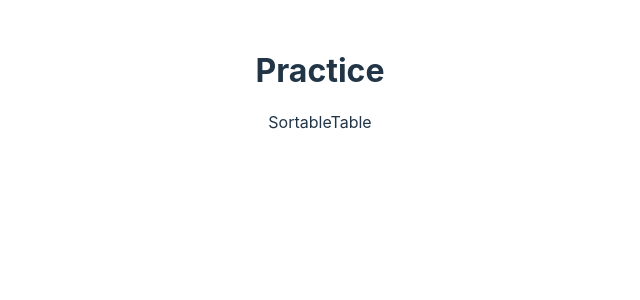
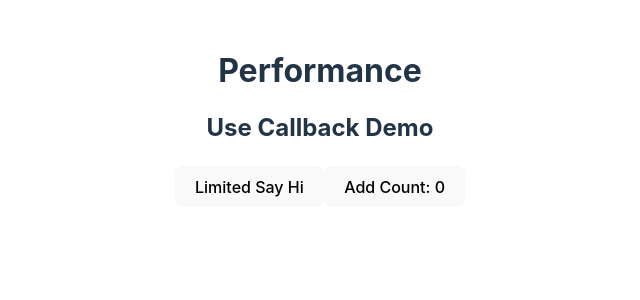
Before and after one commit to ZipengChen1832/react-11-11-2024, a React (Vite) app in the folder react-training/: page / in a window 1280 px wide. Shown: the top 300 px of the page, without its empty margins (320-960 px from the left). Built offline with nearby package versions, Linux system fonts and the light colour scheme.

Commit message:
useCallback

```diff
--- a/react-training/src/App.jsx
+++ b/react-training/src/App.jsx
@@ -30,7 +30,8 @@ function App() {
       {/* <Day7 /> */}
       {/* <Day8 /> */}
       {/* <DayRouter /> */}
-      <Practice />
+      <DayPerformance />
+      {/* <Practice /> */}
     </>
   );
 }
--- /dev/null
+++ b/react-training/src/DayPerformance/hooks/UseCallbackDemo.jsx
@@ -0,0 +1,35 @@
+import React from "react";
+import { useCallback } from "react";
+
+const limiterFn = (callbackFn, limit = 3) => {
+  let count = 0;
+
+  return () => {
+    if (count >= limit) {
+      console.log("You have reached the limit");
+      return;
+    }
+    callbackFn();
+    count++;
+    // console.log("count:", count);
+  };
+};
+
+export default function UseCallbackDemo() {
+  const [count, setCount] = React.useState(0);
+
+  const sayHi = useCallback(
+    limiterFn(() => console.log("hi")),
+    []
+  );
+
+  return (
+    <div>
+      <h2>Use Callback Demo</h2>
+      <button onClick={sayHi}>Limited Say Hi</button>
+      <button onClick={() => setCount((prev) => prev + 1)}>
+        Add Count: {count}
+      </button>
+    </div>
+  );
+}
--- a/react-training/src/DayPerformance/index.jsx
+++ b/react-training/src/DayPerformance/index.jsx
@@ -2,14 +2,16 @@ import React from "react";
 import ParentCounter from "./Memo/ParentCounter";
 import UseMemoDemo from "./hooks/UseMemoDemo";
 import TodoApp from "./hooks/Todos";
+import UseCallbackDemo from "./hooks/UseCallbackDemo";
 
 export default function DayPerformance() {
   return (
     <div>
       <h1>Performance</h1>
       {/* <ParentCounter /> */}
-      <UseMemoDemo />
+      {/* <UseMemoDemo /> */}
       {/* <TodoApp /> */}
+      <UseCallbackDemo />
     </div>
   );
 }
```
